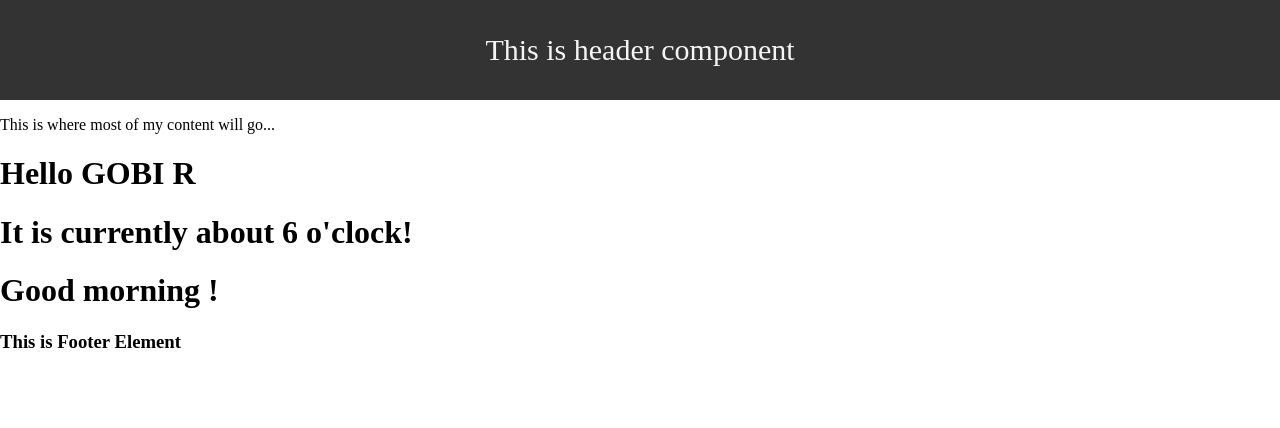
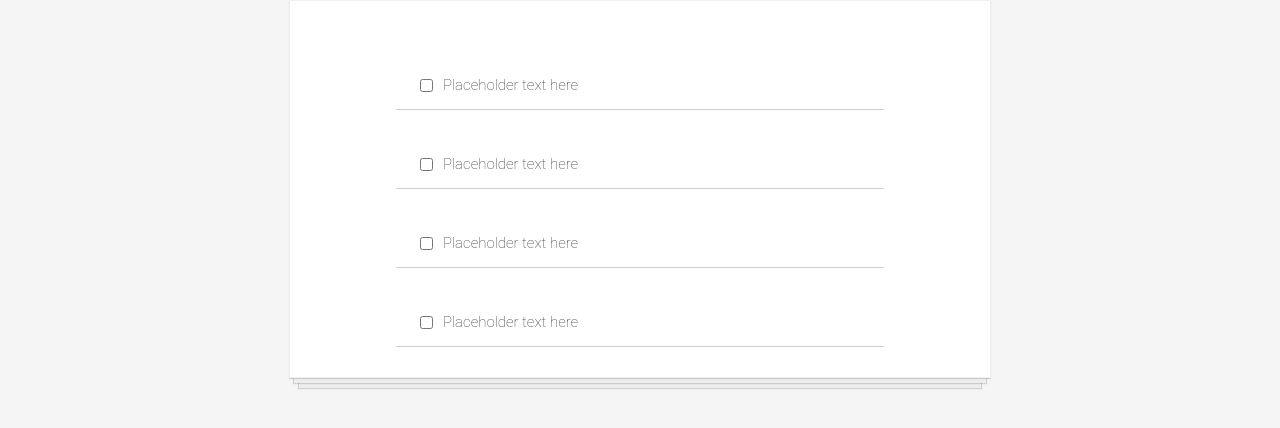
Before and after one commit to githubgobi/reactStudySTepByStep, a React (Create React App) app: page / in a window 1280 px wide. Shown: the top 428 px of the page. Built offline with nearby package versions, Linux system fonts and the light colour scheme.

Commit message:
lesson-5 todo list added

```diff
--- a/src/App.css
+++ b/src/App.css
@@ -1,5 +1,6 @@
 body {
   margin: 0;
+  background-color: whitesmoke;
 }
 
 .navbar {
@@ -13,3 +14,47 @@
   justify-content: center;
   align-items: center;
 }
+
+.todo-list {
+  background-color: white;
+  margin: auto;
+  width: 50%;
+  display: flex;
+  flex-direction: column;
+  align-items: center;
+  border: 1px solid #efefef;
+  box-shadow:
+  /* The top layer shadow */
+      0 1px 1px rgba(0,0,0,0.15),
+          /* The second layer */
+      0 10px 0 -5px #eee,
+          /* The second layer shadow */
+      0 10px 1px -4px rgba(0,0,0,0.15),
+          /* The third layer */
+      0 20px 0 -10px #eee,
+          /* The third layer shadow */
+      0 20px 1px -9px rgba(0,0,0,0.15);
+  padding: 30px;
+}
+
+.todo-item {
+  display: flex;
+  justify-content: flex-start;
+  align-items: center;
+  padding: 30px 20px 0;
+  width: 70%;
+  border-bottom: 1px solid #cecece;
+  font-family: Roboto, sans-serif;
+  font-weight: 100;
+  font-size: 15px;
+  color: #333333;
+}
+
+input[type=checkbox] {
+  margin-right: 10px;
+  font-size: 30px;
+}
+
+input[type=checkbox]:focus {
+  outline: 0;
+}
--- a/src/App.js
+++ b/src/App.js
@@ -1,17 +1,19 @@
 import React from 'react';
 // import logo from './logo.svg';
 import './App.css';
-import Header from './components/Header';
-import MainContent from './components/MainContent';
-import Footer from './components/Footer';
+// import Header from './components/Header';
+// import MainContent from './components/MainContent';
+// import Footer from './components/Footer';
+import ToDo from './components/ToDo';
 
 function App() {
 
   return (
-      <div>
-        <Header />
-        <MainContent />
-        <Footer />
+      <div className="todo-list">
+        <ToDo />
+        <ToDo />
+        <ToDo />
+        <ToDo />
       </div>
   )
 }
--- a/src/components/MainContent.js
+++ b/src/components/MainContent.js
@@ -3,22 +3,28 @@
 function MainContent(){
     const firstName = "GOBI"
     const lastName = "R"
-    const date = new Date()
+    const date = new Date(2018, 6, 31, 15)
     const hours = date.getHours()
     let timeOfDay
+    const styles = {
+        fontSize:30
+    }
     if(hours < 12){
         timeOfDay = "morning"
+        styles.color = "#04756F"
     }else if(hours >=12 && hours <=17){
         timeOfDay = "afternoon"
+        styles.color = "#D90000"
     }else{
         timeOfDay = "night"
+        styles.color = "#8914A3"
     }
     return (
         <main>
               <p>This is where most of my content will go...</p>
             <h1>Hello {`${firstName} ${lastName}`}</h1>
             <h1>It is currently about {date.getHours() % 12} o'clock!</h1>
-    <h1>Good {timeOfDay} !</h1>
+            <h1 style={styles}>Good {timeOfDay}!</h1>
           </main>
     )
 }
--- /dev/null
+++ b/src/components/ToDo.js
@@ -0,0 +1,11 @@
+import React from 'react';
+
+function ToDo(){
+    return (
+        <div className="todo-item">
+            <input type="checkbox" />
+            <p>Placeholder text here</p>
+        </div>
+    )
+}
+export default ToDo
```
